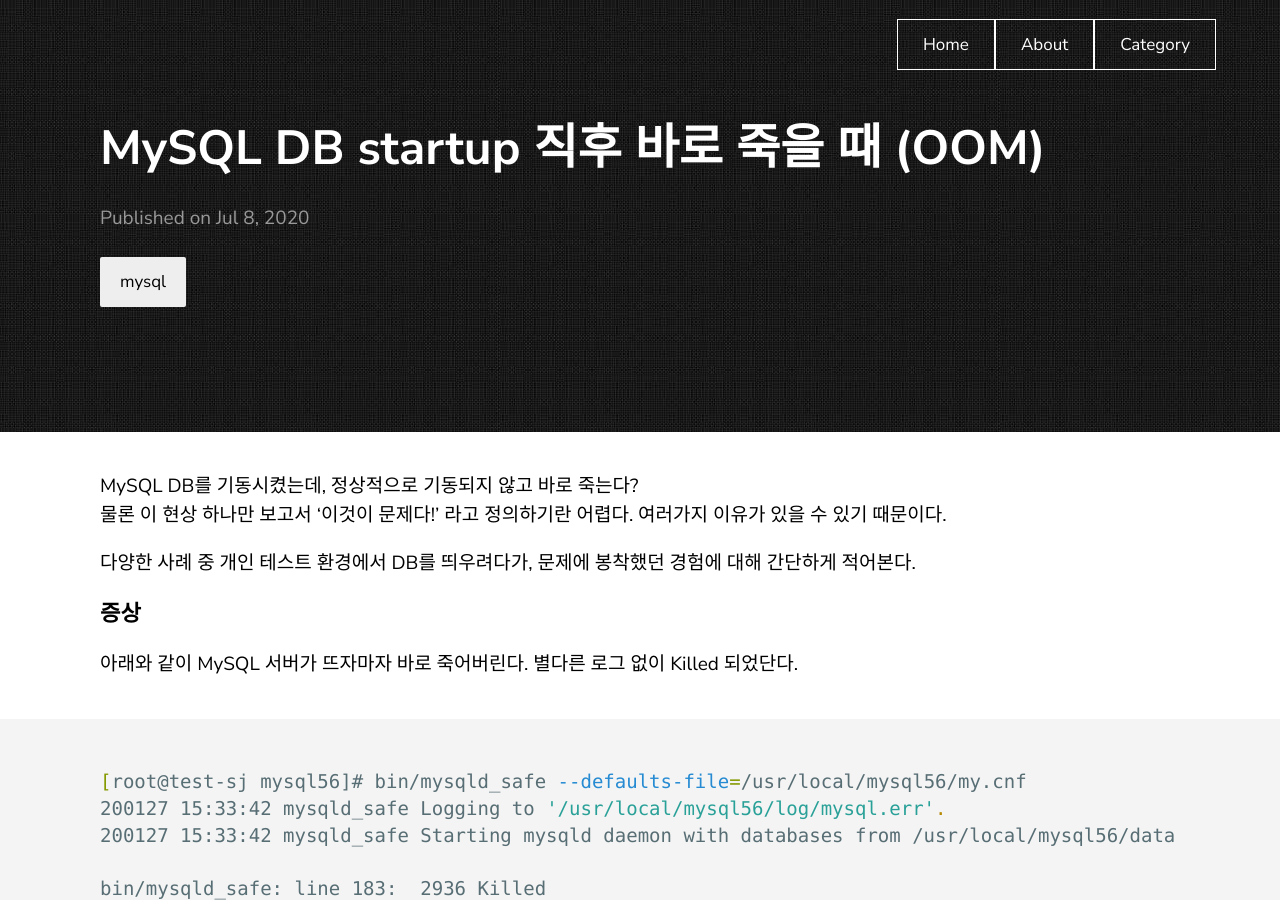
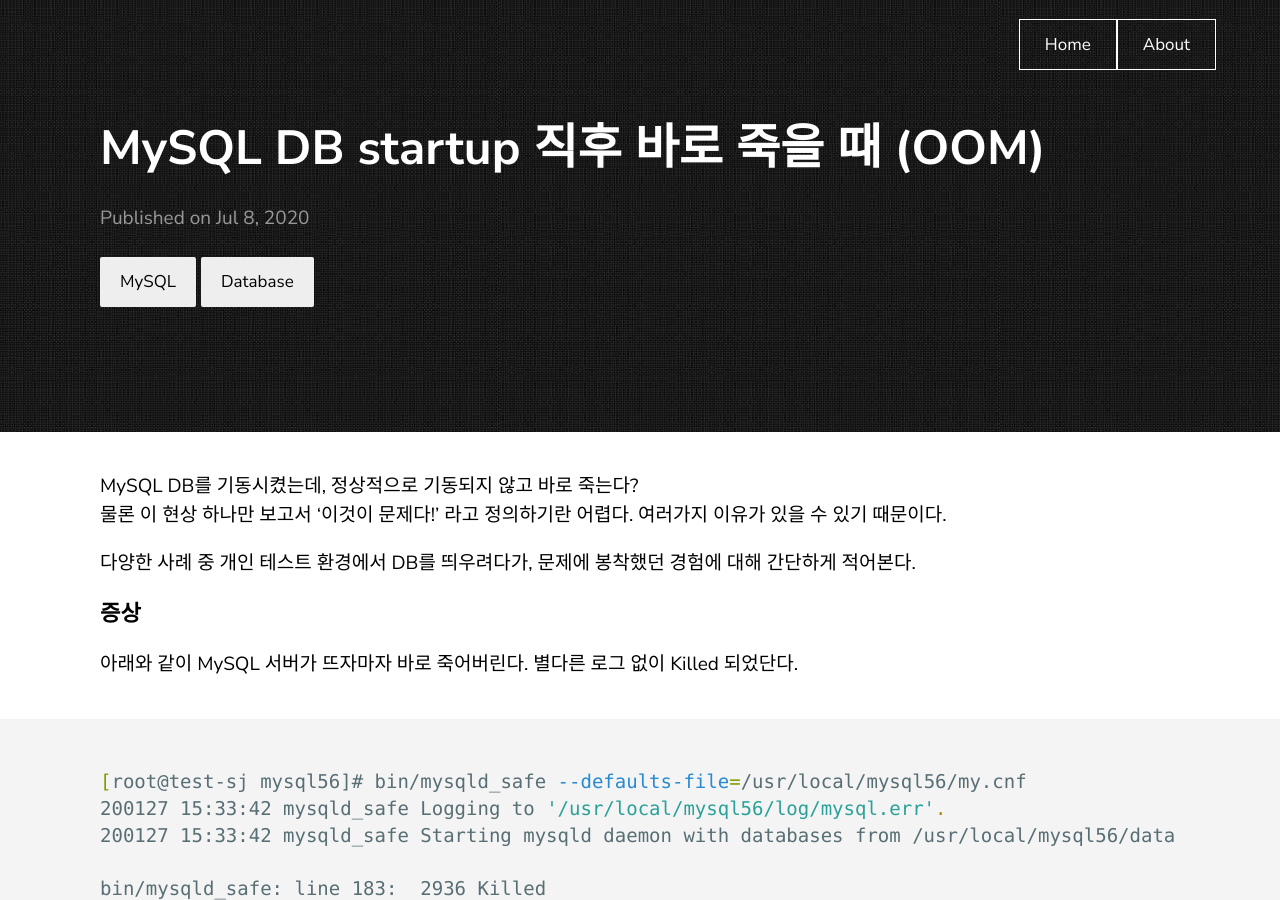
Before and after one commit to dbawriter/dbawriter.github.io, a Jekyll site: the page built from _posts/2020-07-08-mysql-server-killed-oom.markdown, in a window 1280 px wide and 900 px high. Built offline with Jekyll 4.4.1, drawn with Linux system fonts in a browser that asks for light colours; comment, search, counter and statistics services are not loaded.

Commit message:
Modify Open post

```diff
--- a/_config.yml
+++ b/_config.yml
@@ -37,12 +37,11 @@
       url: "/"
     - title: About
       url: "/about"
-    - title: Category
-      url: "/categories"
 
   analytics_id: 'UA-172456953-1'
 
   disqus_shortname: dbawriter
+
 
 # If you want to link only specific pages in your header, uncomment
 # this and add the path to the pages in order as they should show up
--- /dev/null
+++ b/_data/format.yml
@@ -0,0 +1,3 @@
+mysql: MySQL
+database: Database
+diary: Diary
--- /dev/null
+++ b/_data/tags.yml
@@ -0,0 +1,3 @@
+- mysql
+- database
+- diary
--- a/_includes/post_header.html
+++ b/_includes/post_header.html
@@ -7,7 +7,13 @@
 	</div>
 	<ul class="post-tags">
 		{%- for tag in page.categories -%}
-			<li>{{ tag }}</li>
+		     {% if page.tags %}
+                      {% for tag in page.tags %}
+                       {% if site.data.tags contains tag %}
+		        <span class="tag"><li>{{ site.data.format[tag] }}</li></span>
+                       {% endif %}
+                      {% endfor %}
+                     {% endif %}
 		{%- endfor -%}
 	</ul>
 </div>
--- a/_posts/2020-07-08-mysql-server-killed-oom.markdown
+++ b/_posts/2020-07-08-mysql-server-killed-oom.markdown
@@ -3,7 +3,7 @@
 title:  "MySQL DB startup 직후 바로 죽을 때 (OOM)"
 date:   2020-07-08 11:35:44 +0900
 categories: mysql
-tags: mysql, database
+tags: [mysql, database]
 ---
 
 MySQL DB를 기동시켰는데, 정상적으로 기동되지 않고 바로 죽는다?
--- a/_posts/2020-07-08-open.markdown
+++ b/_posts/2020-07-08-open.markdown
@@ -1,7 +1,8 @@
 ---
 layout: post
-title:  "Open!"
+title:  "Open"
 date:   2020-07-08 11:33:44 +0900
 categories: diary
+tags: [diary]
 ---
 열었다! 글을 꾸준히 작성해보자
--- /dev/null
+++ b/index.html
@@ -0,0 +1,2 @@
+{% capture site_categories %}{% for category in site.categories %}{{ category | first }}{% unless forloop.last %},{% endunless %}{% endfor %}{% endcapture %}
+{% assign categories_list = site_categories | split:',' | sort %}
```
